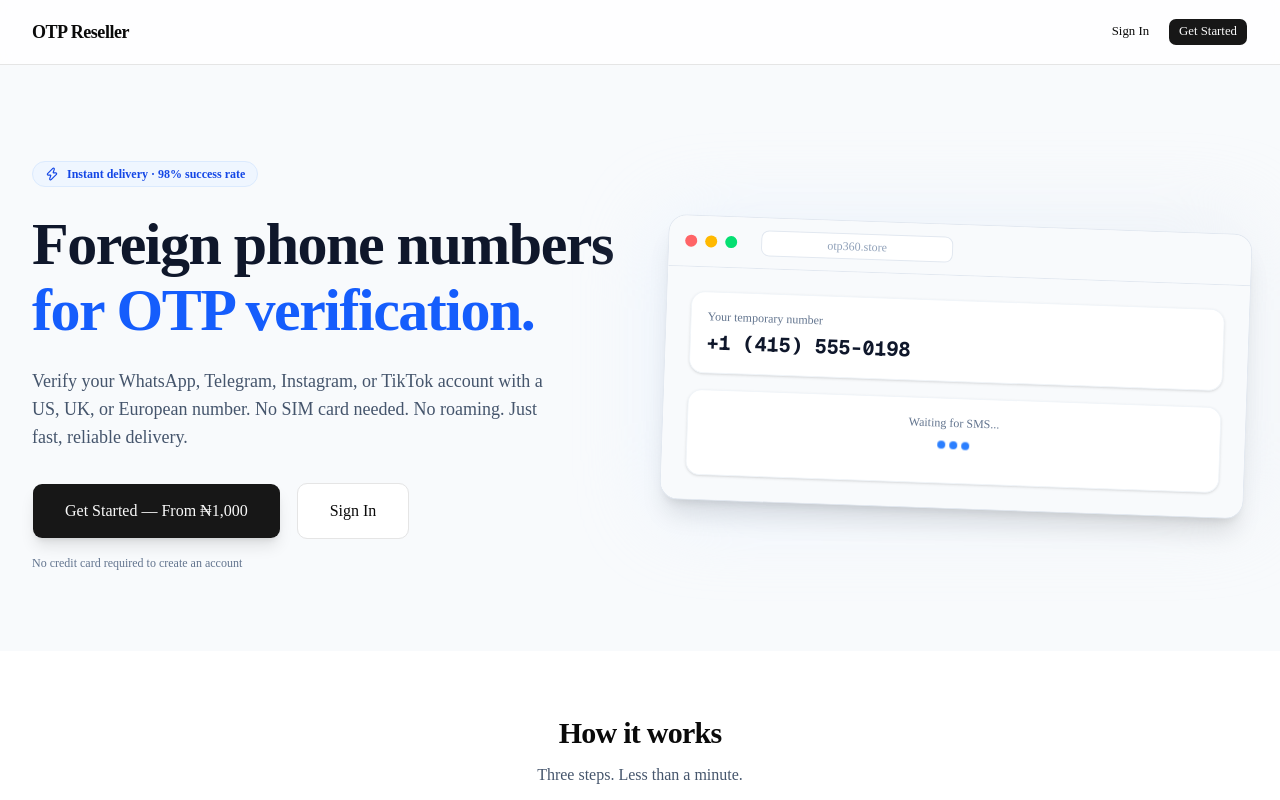
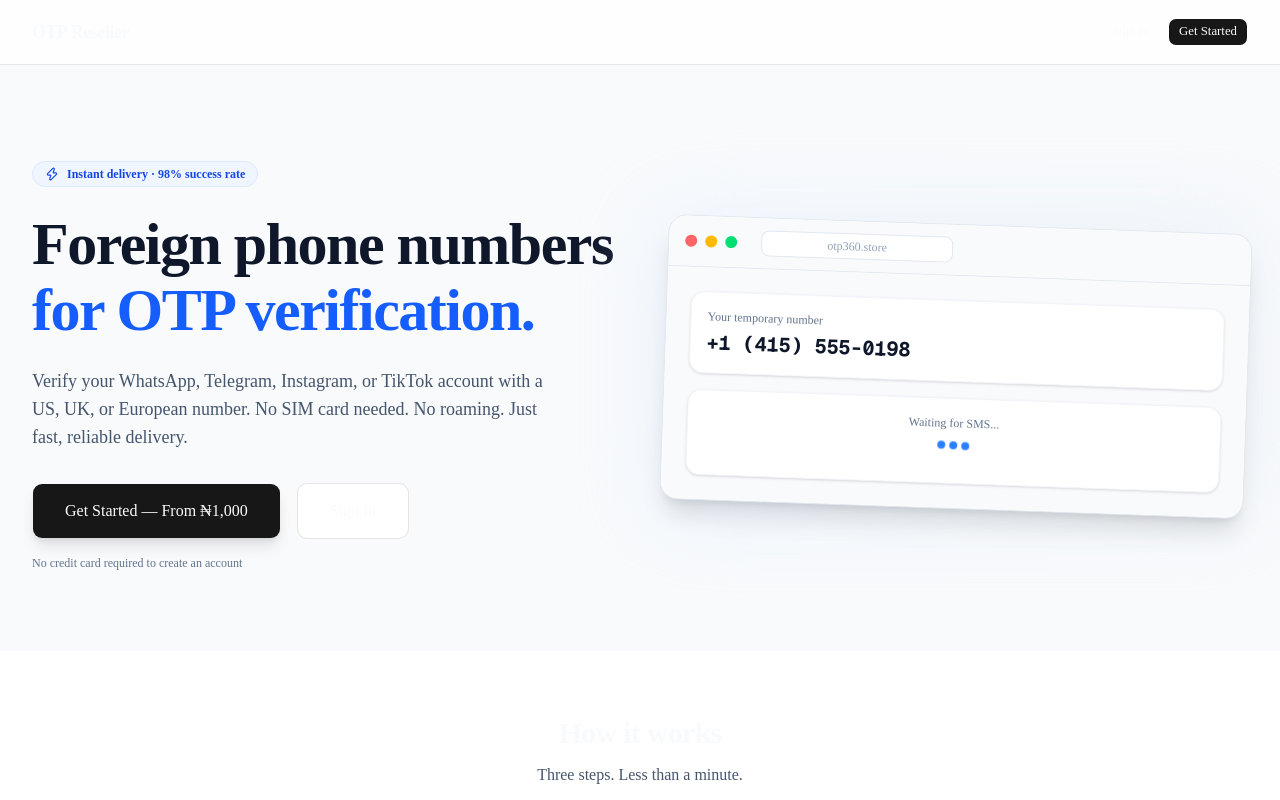
Before and after one commit to Obidivine/otpsite, a Next.js app in the folder frontend/: page / in a window 1280 px wide. Shown: the top 800 px of the page. Built offline with nearby package versions, Linux system fonts and the light colour scheme; no server answers.

Commit message:
Update layout.tsx

```diff
--- a/frontend/app/layout.tsx
+++ b/frontend/app/layout.tsx
@@ -27,7 +27,7 @@ export const viewport: Viewport = {
 export default function RootLayout({ children }: { children: React.ReactNode }) {
   return (
     <html lang="en">
-      <body className={`${geistSans.variable} ${geistMono.variable} min-h-screen flex flex-col bg-slate-950`}>
+     <body className={`${geistSans.variable} ${geistMono.variable} min-h-screen flex flex-col bg-slate-950 text-slate-50 text-base antialiased`}>
         <Providers>
 		<ServiceWorkerRegister />
           {children}
```
